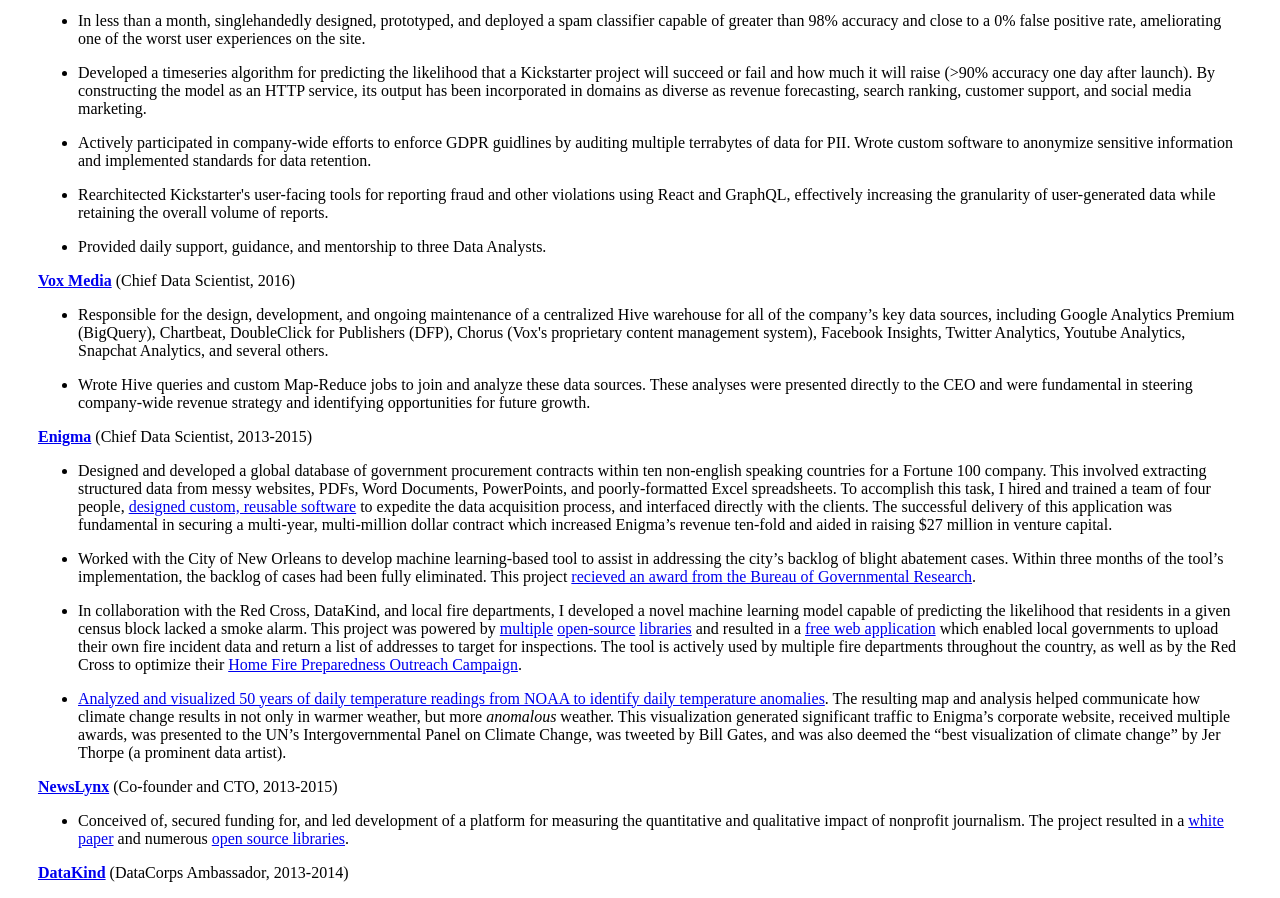
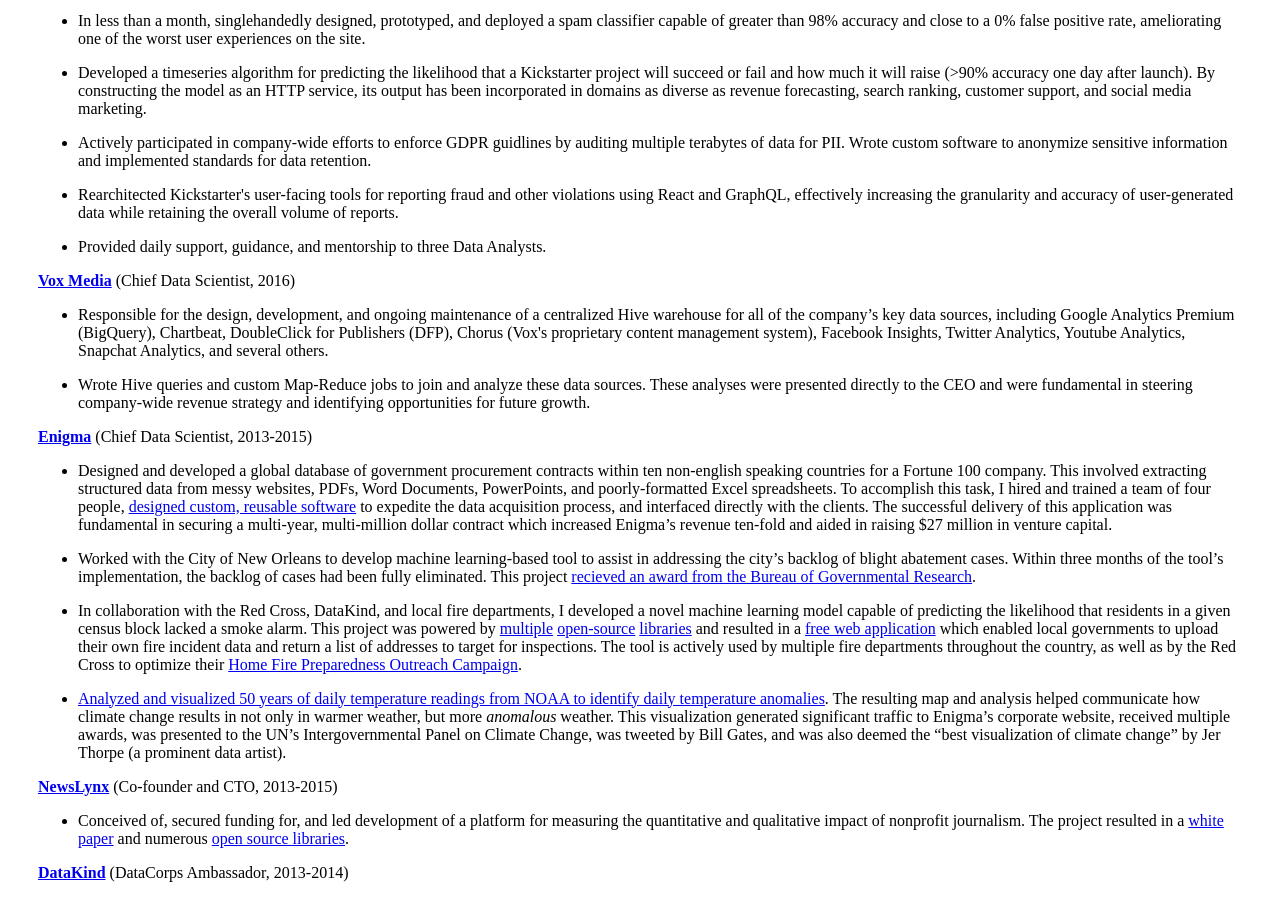
Before and after one commit to abelsonlive/abelsonlive.github.io, a plain HTML site: page resume/index.html in a window 1280 px wide. Shown: the part 800-1698 px from the top of the page. Drawn offline with Linux system fonts and the light colour scheme; a small style sheet from the web is missing.

Commit message:
minor changes

```diff
--- a/resume/index.html
+++ b/resume/index.html
@@ -60,8 +60,8 @@
   <li><p>Rearchitected Kickstarter’s aging data infrastructure in two months, moving to a combination of Airflow, DBT, Redshift Spectrum, and Fivetran, increasing cluster performance. availability, and analytic insight.</p></li>
   <li><p>In less than a month, singlehandedly designed, prototyped, and deployed a spam classifier capable of greater than 98% accuracy and close to a 0% false positive rate, ameliorating one of the worst user experiences on the site.</p></li>
   <li><p>Developed a timeseries algorithm for predicting the likelihood that a Kickstarter project will succeed or fail and how much it will raise (&gt;90% accuracy one day after launch). By constructing the model as an HTTP service, its output has been incorporated in domains as diverse as revenue forecasting, search ranking, customer support, and social media marketing.</p></li>
-  <li><p>Actively participated in company-wide efforts to enforce GDPR guidlines by auditing multiple terrabytes of data for PII. Wrote custom software to anonymize sensitive information and implemented standards for data retention. </p></li>
-  <li><p>Rearchitected Kickstarter's user-facing tools for reporting fraud and other violations using React and GraphQL, effectively increasing the granularity of user-generated data while retaining the overall volume of reports. </p></li>
+  <li><p>Actively participated in company-wide efforts to enforce GDPR guidlines by auditing multiple terabytes of data for PII. Wrote custom software to anonymize sensitive information and implemented standards for data retention. </p></li>
+  <li><p>Rearchitected Kickstarter's user-facing tools for reporting fraud and other violations using React and GraphQL, effectively increasing the granularity and accuracy of user-generated data while retaining the overall volume of reports. </p></li>
   <li><p>Provided daily support, guidance, and mentorship to three Data Analysts.</p></li>
   </ul>
   <p><a href="http://www.voxmedia.com/pages/about-vox-media"><strong>Vox Media</strong></a> (Chief Data Scientist, 2016)</p>
```
Also changed, not shown: 1 other file.
